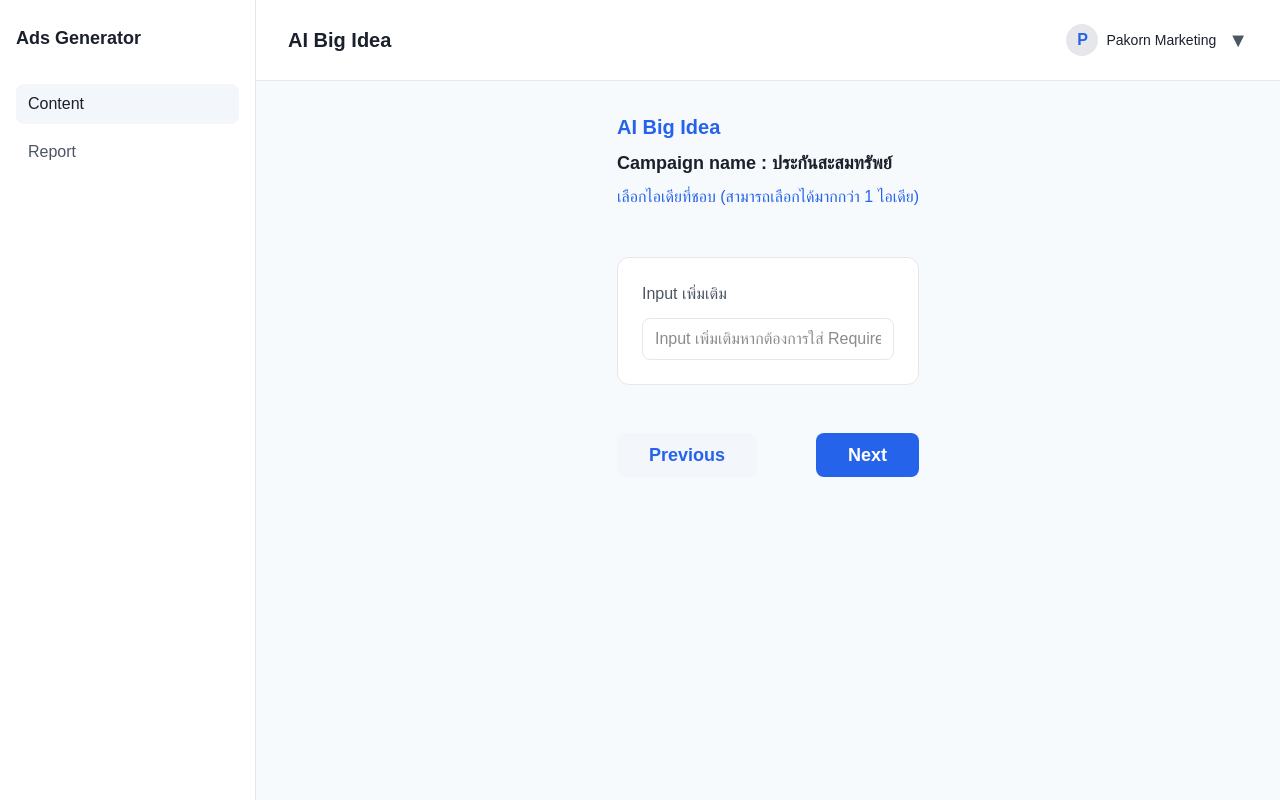
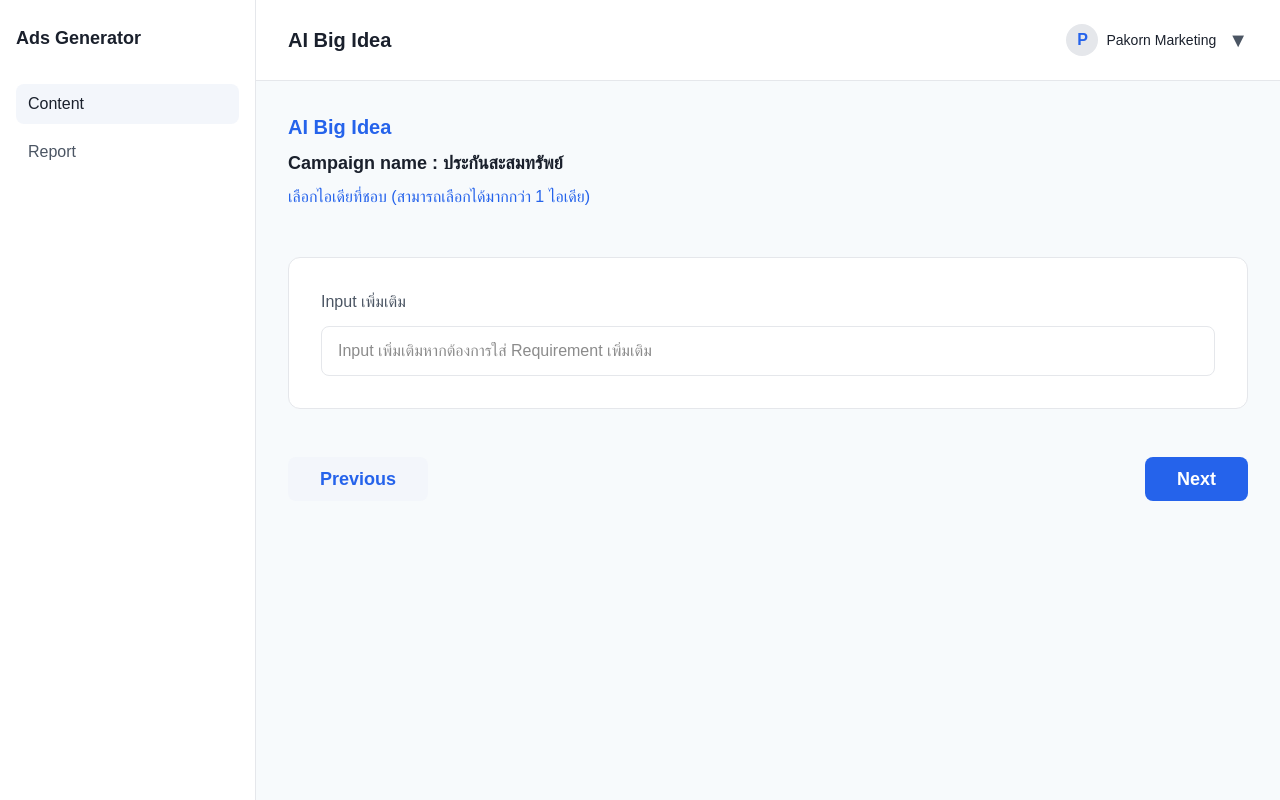
Before and after one commit to passapong-th/react-ai-design-sprint, a Next.js app: page /big-idea in a window 1280 px wide. Built offline with nearby package versions, Linux system fonts and the light colour scheme.

Commit message:
feat: expand checkbox list items to use almost full area with larger sizing

```diff
--- a/src/app/components/BigIdeaForm.tsx
+++ b/src/app/components/BigIdeaForm.tsx
@@ -44,7 +44,7 @@ const BigIdeaForm: React.FC = () => {
           </div>
         </header>
         {/* Form Section */}
-        <section className="p-8 flex flex-col gap-6 max-w-5xl mx-auto">
+        <section className="p-8 flex flex-col gap-6 w-full">
           <div className="mb-4">
             <h2 className="font-semibold text-xl text-[#2563EB] mb-2">AI Big Idea</h2>
             <div className="text-lg font-semibold text-[#1A202C] mb-2">Campaign name : ประกันสะสมทรัพย์</div>
@@ -52,16 +52,16 @@ const BigIdeaForm: React.FC = () => {
           </div>
           <form className="flex flex-col gap-4">
             {topics.map((topic, idx) => (
-              <label key={idx} className="bg-white rounded-xl border border-[#E5E7EB] p-6 flex gap-4 items-start cursor-pointer">
-                <input type="checkbox" className="accent-[#2563EB] mt-1" />
+              <label key={idx} className="bg-white rounded-xl border border-[#E5E7EB] p-8 flex gap-6 items-start cursor-pointer w-full">
+                <input type="checkbox" className="accent-[#2563EB] mt-1 scale-125" />
                 <div className="w-full">
-                  <div className="font-semibold text-[#1A202C] mb-2">{topic.primaryText}</div>
+                  <div className="font-semibold text-[#1A202C] mb-3 text-lg">{topic.primaryText}</div>
                   {topic.headline && (
-                    <div className="text-blue-600 text-sm font-medium mb-2">
+                    <div className="text-blue-600 text-base font-medium mb-3">
                       <span className="text-black">Headline:</span> {topic.headline}
                     </div>
                   )}
-                  <div className="text-[#4B5563] text-sm mb-2">
+                  <div className="text-[#4B5563] text-base mb-3">
                     {topic.description && (
                       <span>
                         <span className="text-black">Description:</span>
@@ -70,16 +70,16 @@ const BigIdeaForm: React.FC = () => {
                     )}
                   </div>
                   {topic.hashtag && (
-                    <div className="text-blue-500 text-sm">
+                    <div className="text-blue-500 text-base">
                       <span className="text-black">Hashtag:</span> {topic.hashtag}
                     </div>
                   )}
                 </div>
               </label>
             ))}
-            <div className="bg-white rounded-xl border border-[#E5E7EB] p-6 flex flex-col gap-2">
-              <label className="font-medium text-[#4B5563] mb-1">Input เพิ่มเติม</label>
-              <input type="text" className="border border-[#E5E7EB] rounded-lg px-3 py-2" placeholder="Input เพิ่มเติมหากต้องการใส่ Requirement เพิ่มเติม" />
+            <div className="bg-white rounded-xl border border-[#E5E7EB] p-8 flex flex-col gap-2 w-full">
+              <label className="font-medium text-[#4B5563] mb-1 text-base">Input เพิ่มเติม</label>
+              <input type="text" className="border border-[#E5E7EB] rounded-lg px-4 py-3 text-base" placeholder="Input เพิ่มเติมหากต้องการใส่ Requirement เพิ่มเติม" />
             </div>
           </form>
           <div className="flex justify-between mt-6">
```
